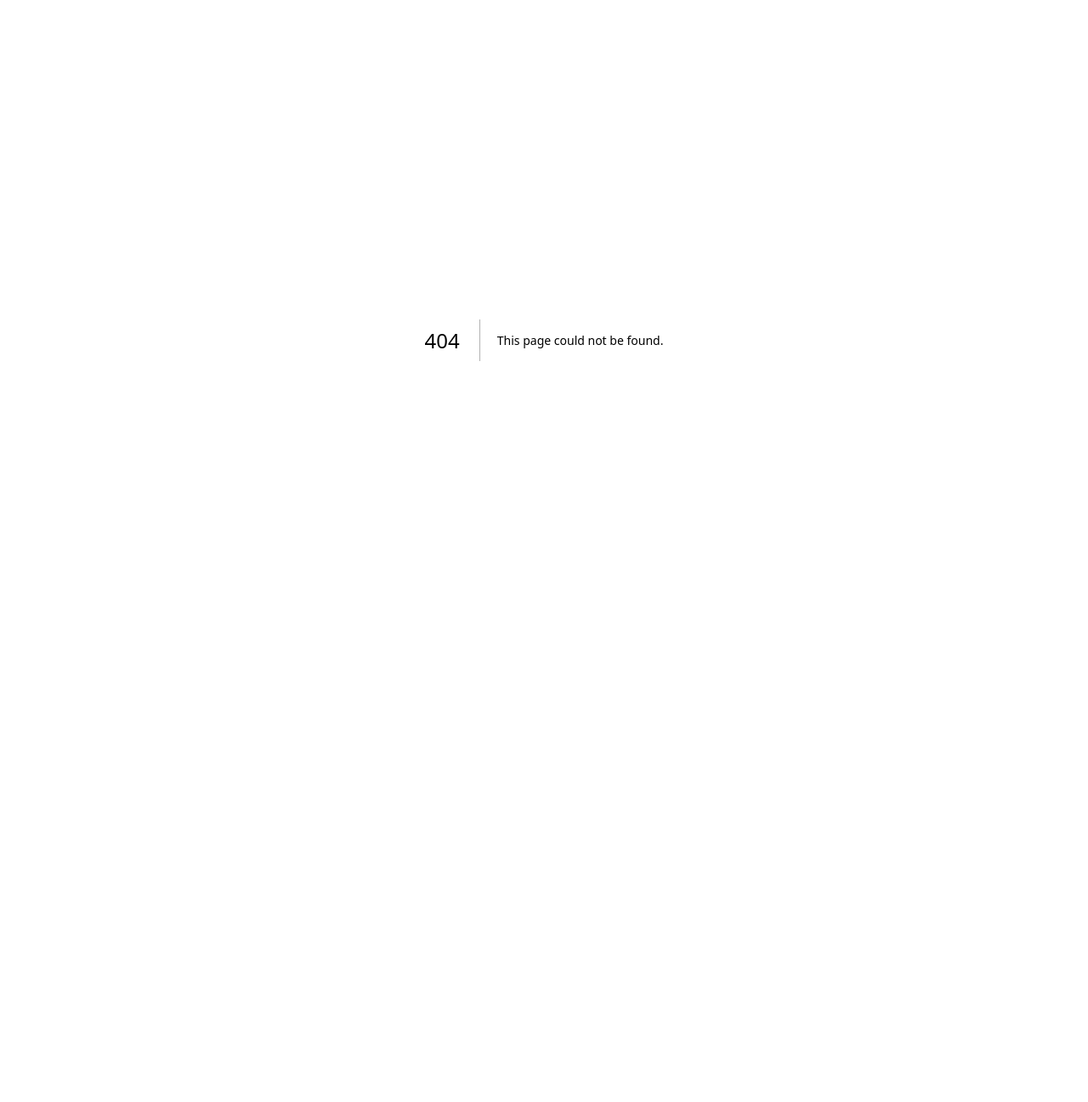
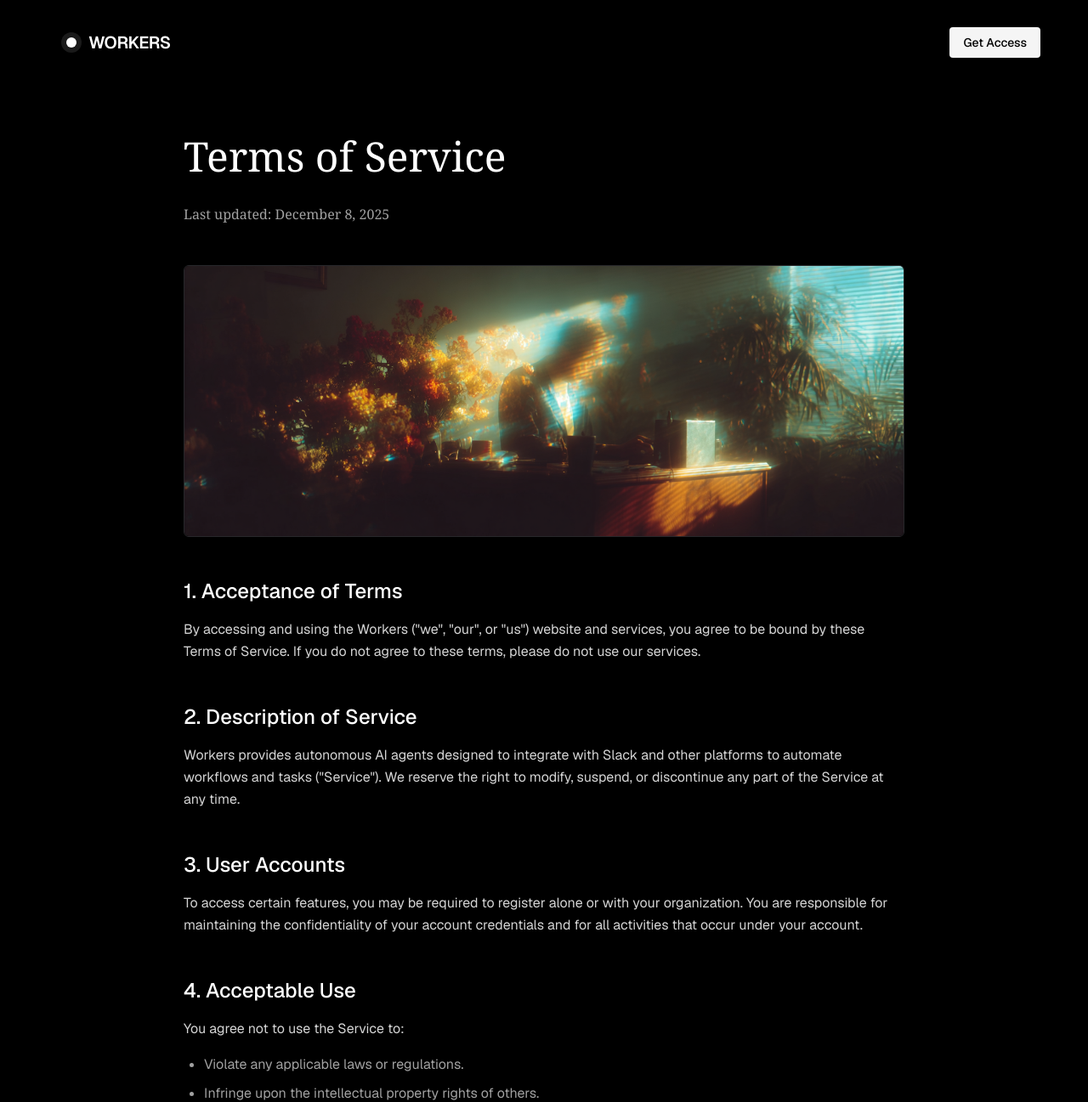
Before and after one commit to trillhause/workers-landing, a Next.js app: page /terms in a window 1280 px wide. Before the commit this address had no page. Shown: the top 1297 px of the page at 85% size. Before the commit the page ends 800 px from the top, so only its background shows below. Built offline with nearby package versions, Linux system fonts and the light colour scheme.

Commit message:
add privacy and terms of service

```diff
--- a/app/components/Footer.tsx
+++ b/app/components/Footer.tsx
@@ -46,8 +46,8 @@ export function Footer() {
         <div className='text-right'>
           <h3 className="font-semibold mb-6 text-white">Legal</h3>
           <ul className="space-y-3 text-sm text-neutral-400">
-            <li><Link href="#" className="hover:text-white transition-colors">Privacy Policy</Link></li>
-            <li><Link href="#" className="hover:text-white transition-colors">Terms of Service</Link></li>
+            <li><Link href="/privacy" className="hover:text-white transition-colors">Privacy Policy</Link></li>
+            <li><Link href="/terms" className="hover:text-white transition-colors">Terms of Service</Link></li>
             {/* <li><a href="#" className="hover:text-white transition-colors">Cookie Policy</a></li> */}
           </ul>
         </div>
--- /dev/null
+++ b/app/privacy/page.tsx
@@ -0,0 +1,101 @@
+'use client';
+
+import React from 'react';
+import Image from 'next/image';
+import { Navbar } from '../components/Navbar';
+import { Footer } from '../components/Footer';
+
+export default function PrivacyPolicy() {
+  return (
+    <div className="min-h-screen bg-black text-white font-sans selection:bg-orange-500 selection:text-white overflow-x-hidden">
+      <Navbar />
+
+      <main className="max-w-4xl mx-auto px-6 py-32 md:py-40">
+        <h1 className="text-4xl md:text-5xl font-serif font-medium mb-8">Privacy Policy</h1>
+        <p className="text-neutral-400 mb-12 font-serif">Last updated: {new Date().toLocaleDateString('en-US', { month: 'long', day: 'numeric', year: 'numeric' })}</p>
+        <div className="relative w-full h-64 md:h-80 mb-12 rounded-md border border-zinc-800 overflow-hidden">
+          <Image
+            src="/images/privacy-1.png"
+            alt="Privacy Policy"
+            fill
+            className="object-cover"
+            priority
+          />
+        </div>
+
+
+        <div className="space-y-12 text-neutral-300 leading-relaxed">
+          <section>
+            <h2 className="text-2xl mb-4 font-medium text-white">1. Introduction</h2>
+            <p>
+              Workers ("we", "our", or "us") respects your privacy and is committed to protecting your personal data. This Privacy Policy explains how we collect, use, and share information about you when you use our website and services.
+            </p>
+          </section>
+
+          <section>
+            <h2 className="text-2xl mb-4 font-medium text-white">2. Information We Collect</h2>
+            <div className="space-y-4">
+              <h3 className="text-xl font-medium text-white">Information You Provide</h3>
+              <p>
+                We collect information you provide directly to us, such as when you create an account, subscribe to our newsletter, or contact us for support. This may include your name, email address, and company details.
+              </p>
+
+              <h3 className="text-xl font-medium text-white">Usage Data</h3>
+              <p>
+                We automatically collect certain information about your device and how you interact with our Service, including IP address, browser type, and usage patterns.
+              </p>
+            </div>
+          </section>
+
+          <section>
+            <h2 className="text-2xl mb-4 font-medium text-white">3. How We Use Your Information</h2>
+            <p className="mb-4">We use the information we collect to:</p>
+            <ul className="list-disc pl-6 space-y-2 text-neutral-400">
+              <li>Provide, maintain, and improve our Service.</li>
+              <li>Communicate with you about updates, security alerts, and support.</li>
+              <li>Analyze usage trends and preferences to enhance user experience.</li>
+              <li>Comply with legal obligations.</li>
+            </ul>
+          </section>
+
+          <section>
+            <h2 className="text-2xl mb-4 font-medium text-white">4. Data Sharing</h2>
+            <p>
+              We do not sell your personal information. We may share your information with trusted third-party service providers who assist us in operating our Service, conducting our business, or serving our users, so long as those parties agree to keep this information confidential.
+            </p>
+          </section>
+
+          <section>
+            <h2 className="text-2xl mb-4 font-medium text-white">5. Data Security</h2>
+            <p>
+              We implement appropriate technical and organizational measures to protect your personal data against unauthorized access, alteration, disclosure, or destruction. However, no method of transmission over the Internet is 100% secure.
+            </p>
+          </section>
+
+          <section>
+            <h2 className="text-2xl mb-4 font-medium text-white">6. Your Rights</h2>
+            <p>
+              Depending on your location, you may have certain rights regarding your personal information, such as the right to access, correct, delete, or restrict the use of your data. To exercise these rights, please contact us.
+            </p>
+          </section>
+
+          <section>
+            <h2 className="text-2xl mb-4 font-medium text-white">7. Changes to This Policy</h2>
+            <p>
+              We may update this Privacy Policy from time to time. We will notify you of any changes by posting the new Privacy Policy on this page and updating the "Last updated" date.
+            </p>
+          </section>
+
+          <section>
+            <h2 className="text-2xl mb-4 font-medium text-white">8. Contact Us</h2>
+            <p>
+              If you have any questions about this Privacy Policy, please contact us at privacy@slackworkers.com.
+            </p>
+          </section>
+        </div>
+      </main>
+
+      <Footer />
+    </div>
+  );
+}
--- /dev/null
+++ b/app/terms/page.tsx
@@ -0,0 +1,93 @@
+'use client';
+
+import React from 'react';
+import Image from 'next/image';
+import { Navbar } from '../components/Navbar';
+import { Footer } from '../components/Footer';
+
+export default function TermsOfService() {
+  return (
+    <div className="min-h-screen bg-black text-white font-sans selection:bg-orange-500 selection:text-white overflow-x-hidden">
+      <Navbar />
+
+      <main className="max-w-4xl mx-auto px-6 py-32 md:py-40">
+        <h1 className="text-4xl md:text-5xl font-serif font-medium mb-8">Terms of Service</h1>
+        <p className="text-neutral-400 mb-12 font-serif">Last updated: {new Date().toLocaleDateString('en-US', { month: 'long', day: 'numeric', year: 'numeric' })}</p>
+
+        <div className="relative w-full h-64 md:h-80 mb-12 rounded-md border border-zinc-800 overflow-hidden">
+          <Image
+            src="/images/terms.png"
+            alt="Terms of Service"
+            fill
+            className="object-cover"
+            priority
+          />
+        </div>
+
+        <div className="space-y-12 text-neutral-300 leading-relaxed">
+          <section>
+            <h2 className="text-2xl mb-4 font-medium text-white">1. Acceptance of Terms</h2>
+            <p>
+              By accessing and using the Workers ("we", "our", or "us") website and services, you agree to be bound by these Terms of Service. If you do not agree to these terms, please do not use our services.
+            </p>
+          </section>
+
+          <section>
+            <h2 className="text-2xl mb-4 font-medium text-white">2. Description of Service</h2>
+            <p>
+              Workers provides autonomous AI agents designed to integrate with Slack and other platforms to automate workflows and tasks ("Service"). We reserve the right to modify, suspend, or discontinue any part of the Service at any time.
+            </p>
+          </section>
+
+          <section>
+            <h2 className="text-2xl mb-4 font-medium text-white">3. User Accounts</h2>
+            <p>
+              To access certain features, you may be required to register alone or with your organization. You are responsible for maintaining the confidentiality of your account credentials and for all activities that occur under your account.
+            </p>
+          </section>
+
+          <section>
+            <h2 className="text-2xl mb-4 font-medium text-white">4. Acceptable Use</h2>
+            <p className="mb-4">You agree not to use the Service to:</p>
+            <ul className="list-disc pl-6 space-y-2 text-neutral-400">
+              <li>Violate any applicable laws or regulations.</li>
+              <li>Infringe upon the intellectual property rights of others.</li>
+              <li>Transmit any malicious code, viruses, or harmful data.</li>
+              <li>Interfere with or disrupt the integrity or performance of the Service.</li>
+            </ul>
+          </section>
+
+          <section>
+            <h2 className="text-2xl mb-4 font-medium text-white">5. Intellectual Property</h2>
+            <p>
+              All rights, title, and interest in and to the Service, including all intellectual property rights, differ purely to Workers and its licensors.
+            </p>
+          </section>
+
+          <section>
+            <h2 className="text-2xl mb-4 font-medium text-white">6. Limitation of Liability</h2>
+            <p>
+              To the maximum extent permitted by law, Workers shall not be liable for any indirect, incidental, special, consequential, or punitive damages resulting from your access to or use of, or inability to access or use, the Service.
+            </p>
+          </section>
+
+          <section>
+            <h2 className="text-2xl mb-4 font-medium text-white">7. Governing Law</h2>
+            <p>
+              These Terms shall be governed by and construed in accordance with the laws of the jurisdiction in which Workers operates, without regard to its conflict of law provisions.
+            </p>
+          </section>
+
+          <section>
+            <h2 className="text-2xl mb-4 font-medium text-white">8. Contact Us</h2>
+            <p>
+              If you have any questions about these Terms, please contact us at support@slackworkers.com.
+            </p>
+          </section>
+        </div>
+      </main>
+
+      <Footer />
+    </div>
+  );
+}
```
Also changed, not shown: public/images/privacy-1.png (added), public/images/terms.png (added).
